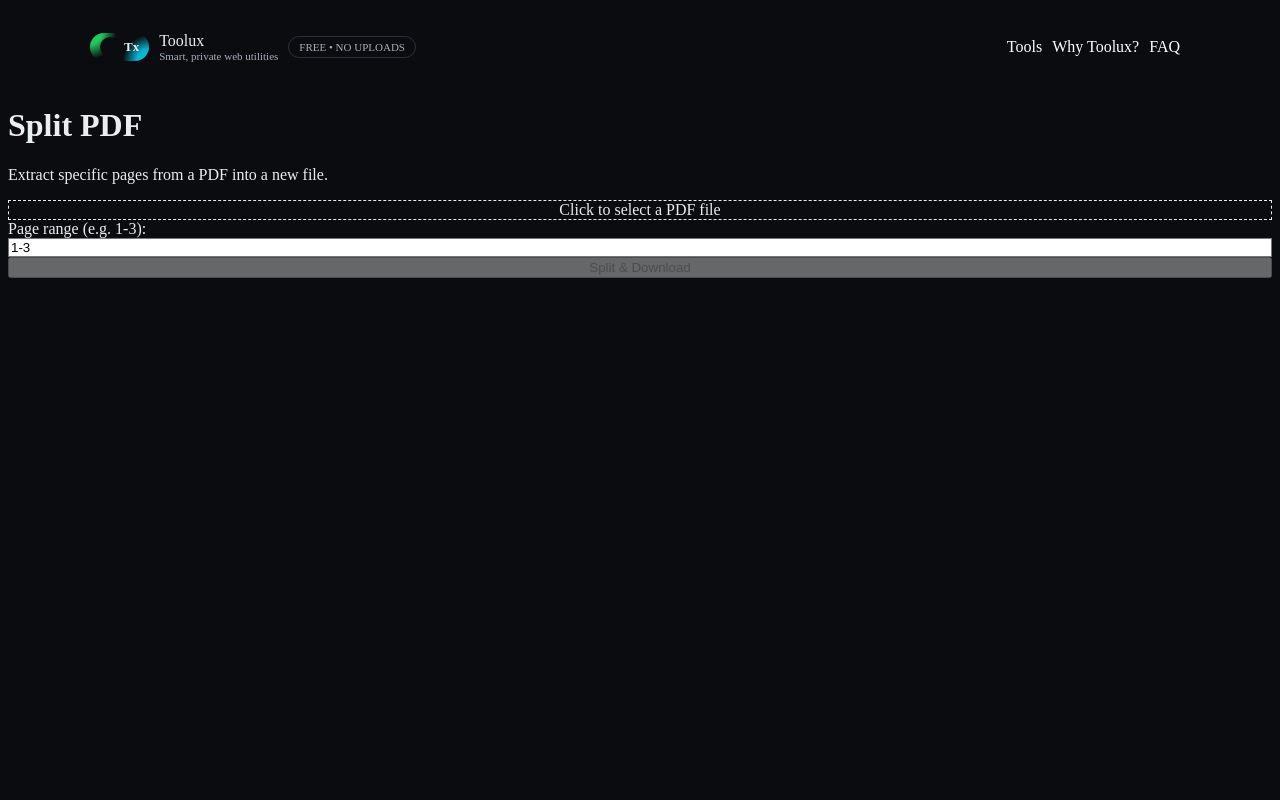
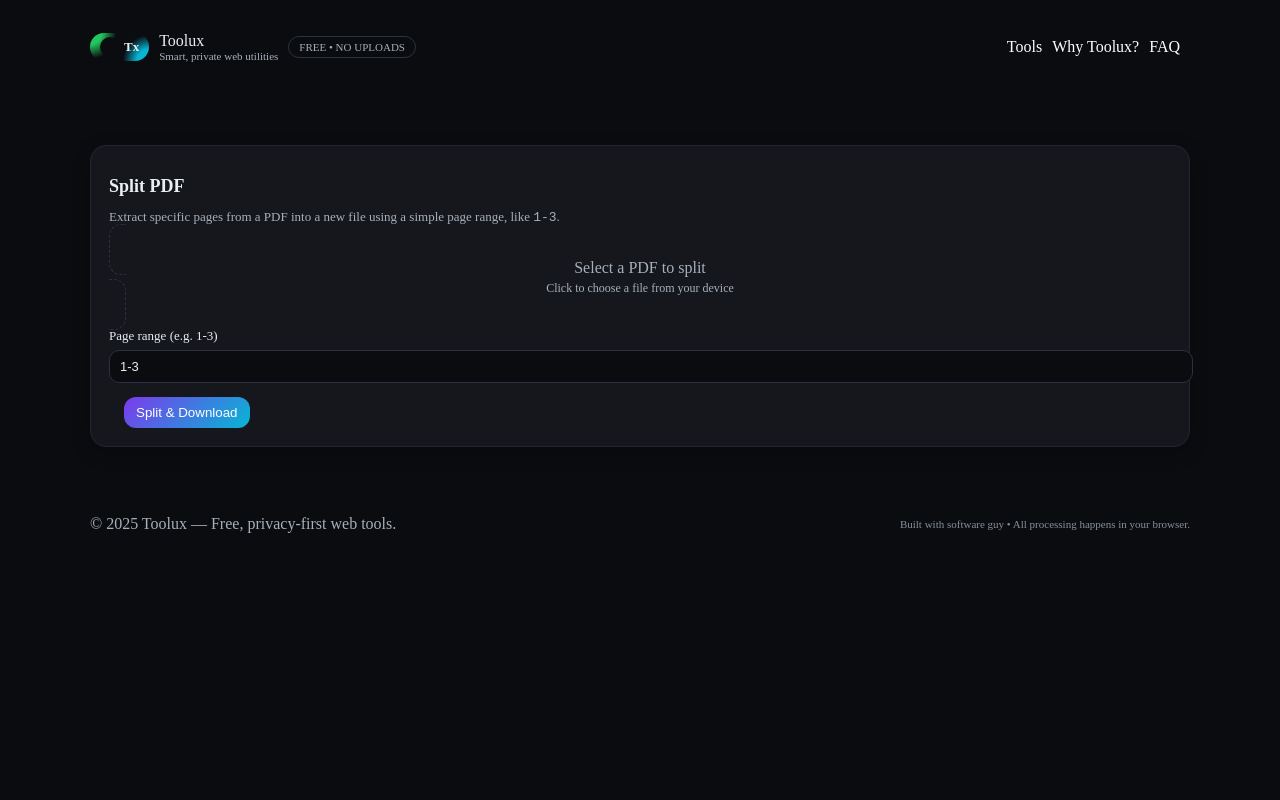
Before and after one commit to SangramSalunkhe96/toolux, a Next.js app: page /tools/split-pdf in a window 1280 px wide. Shown: the top 800 px of the page. Built offline with nearby package versions, Linux system fonts and the light colour scheme.

Commit message:
css changes and new tools added...

```diff
--- a/src/app/tools/compress-pdf/page.tsx
+++ b/src/app/tools/compress-pdf/page.tsx
@@ -22,8 +22,12 @@ export default function CompressPdfPage() {
 
       // NOTE: This will not magically shrink huge PDFs,
       // but re-saving sometimes optimizes structure a bit.
-      const newBytes = await pdf.save();
-      const blob = new Blob([newBytes], { type: "application/pdf" });
+      const newBytes = await pdf.save(); // Uint8Array
+
+      // ✅ Cast to ArrayBuffer for BlobPart
+      const blob = new Blob([newBytes.buffer as ArrayBuffer], {
+        type: "application/pdf",
+      });
 
       const url = URL.createObjectURL(blob);
       const a = document.createElement("a");
@@ -40,22 +44,20 @@ export default function CompressPdfPage() {
   }
 
   return (
-    <main className="min-h-screen bg-slate-50">
-      <div className="mx-auto max-w-3xl px-4 py-10">
-        <h1 className="text-2xl font-bold text-slate-900 md:text-3xl">
-          Compress PDF
-        </h1>
-        <p className="mt-2 text-sm text-slate-600 md:text-base">
-          Reduce your PDF size with a quick browser-side optimization. For very
-          strong compression (images etc.), a future Pro/backend version can be
-          added.
+    <main className="container" style={{ marginTop: "20px", marginBottom: "20px" }}>
+      <div className="card">
+        <h1 className="section-title">Compress PDF</h1>
+        <p className="section-sub" style={{ marginTop: "4px" }}>
+          Reduce your PDF size with a quick browser-side optimization. For very strong
+          compression (images etc.), a future backend/Pro version can be added later.
         </p>
 
-        <div className="mt-8 rounded-2xl bg-white p-5 shadow-sm">
-          <label className="flex flex-col items-center justify-center rounded-xl border border-dashed border-slate-300 px-4 py-8 text-center cursor-pointer hover:border-blue-500 transition">
-            <span className="text-sm font-medium text-slate-800">
-              Click to select a PDF file
-            </span>
+        <div style={{ marginTop: "16px" }}>
+          <label className="drop" style={{ cursor: "pointer" }}>
+            <div>Select a PDF to compress</div>
+            <div style={{ fontSize: "12px", marginTop: "4px" }}>
+              Click to choose a file from your device
+            </div>
             <input
               type="file"
               accept="application/pdf"
@@ -65,19 +67,22 @@ export default function CompressPdfPage() {
           </label>
 
           {file && (
-            <p className="mt-3 text-xs text-slate-700">
-              Selected: <span className="font-semibold">{file.name}</span>
+            <p className="section-sub" style={{ marginTop: "10px" }}>
+              Selected: <span style={{ color: "#e9eef2" }}>{file.name}</span>
             </p>
           )}
 
           {error && (
-            <p className="mt-3 text-sm text-red-600">{error}</p>
+            <p style={{ marginTop: "8px", fontSize: "13px", color: "#fecaca" }}>
+              {error}
+            </p>
           )}
 
           <button
             onClick={handleCompress}
             disabled={isCompressing || !file}
-            className="mt-6 w-full rounded-xl bg-blue-600 px-4 py-2.5 text-sm font-semibold text-white shadow-sm disabled:bg-blue-300 disabled:cursor-not-allowed hover:bg-blue-700 transition"
+            className="btn btn-primary"
+            style={{ marginTop: "14px" }}
           >
             {isCompressing ? "Compressing..." : "Compress & Download"}
           </button>
--- a/src/app/tools/merge-pdf/page.tsx
+++ b/src/app/tools/merge-pdf/page.tsx
@@ -19,21 +19,24 @@ export default function MergePdfPage() {
     setIsMerging(true);
 
     try {
-      const mergedPdf = await PDFDocument.create();
+      const newPdf = await PDFDocument.create();
 
       for (const file of Array.from(files)) {
         if (!file.type.includes("pdf")) continue;
         const bytes = await file.arrayBuffer();
         const pdf = await PDFDocument.load(bytes);
-        const copiedPages = await mergedPdf.copyPages(
+        const copiedPages = await newPdf.copyPages(
           pdf,
           pdf.getPageIndices()
         );
-        copiedPages.forEach((page) => mergedPdf.addPage(page));
+        copiedPages.forEach((page) => newPdf.addPage(page));
       }
 
-      const mergedBytes = await mergedPdf.save();
-      const blob = new Blob([mergedBytes], { type: "application/pdf" });
+  const newBytes = await newPdf.save();
+const blob = new Blob([newBytes.buffer as ArrayBuffer], {
+  type: "application/pdf",
+});
+
       const url = URL.createObjectURL(blob);
 
       const a = document.createElement("a");
--- a/src/app/tools/split-pdf/page.tsx
+++ b/src/app/tools/split-pdf/page.tsx
@@ -42,10 +42,14 @@ export default function SplitPdfPage() {
       );
       copiedPages.forEach((page) => newPdf.addPage(page));
 
-      const newBytes = await newPdf.save();
-      const blob = new Blob([newBytes], { type: "application/pdf" });
+      const newBytes = await newPdf.save(); // Uint8Array
+
+      // ✅ Fix: use ArrayBuffer for BlobPart
+      const blob = new Blob([newBytes.buffer as ArrayBuffer], {
+        type: "application/pdf",
+      });
+
       const url = URL.createObjectURL(blob);
-
       const a = document.createElement("a");
       a.href = url;
       a.download = `split_${start}-${end}.pdf`;
@@ -60,20 +64,20 @@ export default function SplitPdfPage() {
   }
 
   return (
-    <main className="min-h-screen bg-slate-50">
-      <div className="mx-auto max-w-3xl px-4 py-10">
-        <h1 className="text-2xl font-bold text-slate-900 md:text-3xl">
-          Split PDF
-        </h1>
-        <p className="mt-2 text-sm text-slate-600 md:text-base">
-          Extract specific pages from a PDF into a new file.
+    <main className="container" style={{ marginTop: "20px", marginBottom: "20px" }}>
+      <div className="card">
+        <h1 className="section-title">Split PDF</h1>
+        <p className="section-sub" style={{ marginTop: "4px" }}>
+          Extract specific pages from a PDF into a new file using a simple page range,
+          like <code>1-3</code>.
         </p>
 
-        <div className="mt-8 rounded-2xl bg-white p-5 shadow-sm">
-          <label className="flex flex-col items-center justify-center rounded-xl border border-dashed border-slate-300 px-4 py-8 text-center cursor-pointer hover:border-blue-500 transition">
-            <span className="text-sm font-medium text-slate-800">
-              Click to select a PDF file
-            </span>
+        <div style={{ marginTop: "16px" }}>
+          <label className="drop" style={{ cursor: "pointer" }}>
+            <div>Select a PDF to split</div>
+            <div style={{ fontSize: "12px", marginTop: "4px" }}>
+              Click to choose a file from your device
+            </div>
             <input
               type="file"
               accept="application/pdf"
@@ -83,32 +87,44 @@ export default function SplitPdfPage() {
           </label>
 
           {file && (
-            <p className="mt-3 text-xs text-slate-700">
-              Selected: <span className="font-semibold">{file.name}</span>
+            <p className="section-sub" style={{ marginTop: "10px" }}>
+              Selected: <span style={{ color: "#e9eef2" }}>{file.name}</span>
             </p>
           )}
 
-          <div className="mt-5 flex flex-col gap-2 text-sm">
-            <label className="font-medium text-slate-800">
-              Page range (e.g. 1-3):
+          <div style={{ marginTop: "12px" }}>
+            <label style={{ fontSize: "13px", fontWeight: 500 }}>
+              Page range (e.g. 1-3)
             </label>
             <input
               type="text"
               value={range}
               onChange={(e) => setRange(e.target.value)}
-              className="rounded-lg border border-slate-300 px-3 py-2 text-sm outline-none focus:border-blue-500 focus:ring-1 focus:ring-blue-500"
-              placeholder="1-3"
+              style={{
+                marginTop: "6px",
+                width: "100%",
+                borderRadius: "10px",
+                border: "1px solid #2b3140",
+                background: "#0b0c10",
+                padding: "8px 10px",
+                fontSize: "13px",
+                color: "#e9eef2",
+                outline: "none",
+              }}
             />
           </div>
 
           {error && (
-            <p className="mt-3 text-sm text-red-600">{error}</p>
+            <p style={{ marginTop: "8px", fontSize: "13px", color: "#fecaca" }}>
+              {error}
+            </p>
           )}
 
           <button
             onClick={handleSplit}
             disabled={isSplitting || !file}
-            className="mt-6 w-full rounded-xl bg-blue-600 px-4 py-2.5 text-sm font-semibold text-white shadow-sm disabled:bg-blue-300 disabled:cursor-not-allowed hover:bg-blue-700 transition"
+            className="btn btn-primary"
+            style={{ marginTop: "14px" }}
           >
             {isSplitting ? "Splitting..." : "Split & Download"}
           </button>
```
